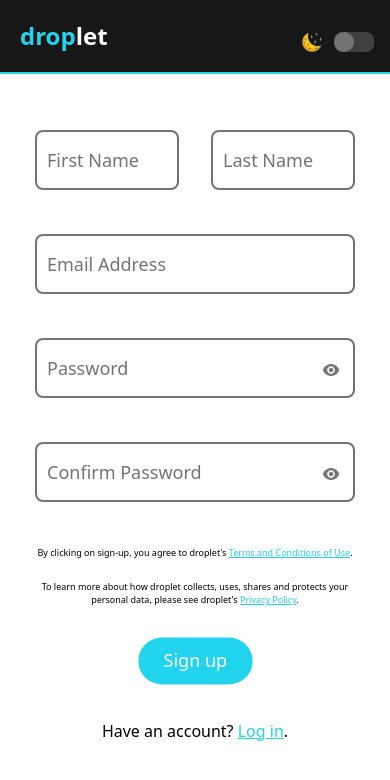
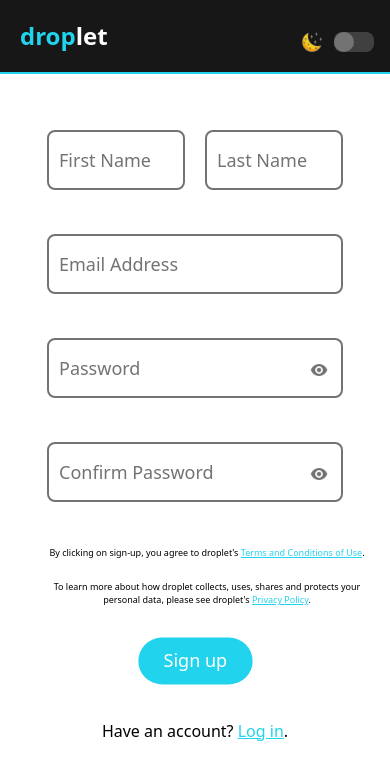
Before and after one commit to majdbrt/droplet, a React (Create React App) app in the folder client/: page /signup in a window 390 px wide. Shown: the top 780 px of the page. Built offline with nearby package versions, Linux system fonts and the light colour scheme; no server answers; what axios-retry would draw is missing.

Commit message:
Update SignupForm.js

```diff
--- a/client/src/components/SignupForm.js
+++ b/client/src/components/SignupForm.js
@@ -170,45 +170,45 @@
     }// handleSubmit
 
     return (
-        <div className="flex-1 flex flex-col items-center mx-auto w-full " >
+        <div className="flex flex-col my-auto items-center overflow-x-hidden  w-full " >
 
-            <form className=" mx-auto py-14 px-2 md:p-20 md:pt-10 md:pb-7 pb-8 h-auto" onSubmit={handleSubmit} >
-                <div className="flex flex-row md:w-96 w-80 justify-between mx-auto ">
+            <form className=" w-[80%] md:w-fit md:mx-auto py-14 px-2 md:p-20 md:pt-10 md:pb-7 pb-8 h-auto" onSubmit={handleSubmit} >
+                <div className="w-full mx-auto flex flex-row md:w-96  justify-between ">
                     <div className="relative md:m-10 my-10 mb-0 md:mb-0 mt-0 md:mt-0 md:mx-0 mx-0" >
-                        <input autoComplete="off" id="firstName" name="firstName" type="text" onChange={handleChange} onBlur={validateName} className={`block px-3  ${darkTheme ? ' text-white bg-neutral-900 hover:bg-neutral-800 focus:bg-neutral-800 ' : 'text-dark  hover:bg-neutral-50 focus:bg-neutral-50'} focus:outline-none border-solid appearance-none peer/email py-4 rounded-lg focus:border-cyan-400 hover:border-cyan-400 outline-none ${valid.firstName ? 'border-neutral-500' : 'border-rose-500'}  focus:outline border-2 w-36 md:w-44 md:m-0`} placeholder="" value={form.firstName} />
+                        <input autoComplete="off" id="firstName" name="firstName" type="text" onChange={handleChange} onBlur={validateName} className={`block px-3  ${darkTheme ? ' text-white bg-neutral-900 hover:bg-neutral-800 focus:bg-neutral-800 ' : 'text-dark  hover:bg-neutral-50 focus:bg-neutral-50'} focus:outline-none border-solid appearance-none peer/email py-4 rounded-lg focus:border-cyan-400 hover:border-cyan-400 outline-none ${valid.firstName ? 'border-neutral-500' : 'border-rose-500'}  focus:outline border-2 w-full md:w-44 md:m-0`} placeholder="" value={form.firstName} />
 
                         <label htmlFor="firstName" className={`absolute filled ${darkTheme ? 'bg-neutral-900' : 'bg-white'}  ${form.firstName ? '-translate-y-7 text-sm ' : 'text-lg'}  top-4 left-3 ${valid.firstName ? 'text-neutral-500' : 'text-rose-500'} peer-focus/email:-translate-y-7 peer-hover/email:-translate-y-7 transform peer-focus/email:text-cyan-400 peer-hover/email:text-cyan-400 peer-focus/email:text-sm peer-hover/email:text-sm  z-10`}>First Name</label>
 
                     </div>
-                    <div className="relative md:m-10 my-10 mb-0 md:mb-0 mt-0 md:mt-0  md:mx-0 " >
-                        <input autoComplete="off" id="lastName" name="lastName" type="text" onChange={handleChange} onBlur={validateName} className={`block px-3  ${darkTheme ? ' text-white bg-neutral-900 hover:bg-neutral-800 focus:bg-neutral-800 ' : 'text-dark  hover:bg-neutral-50 focus:bg-neutral-50'} focus:outline-none border-solid appearance-none peer/email py-4 rounded-lg focus:border-cyan-400 hover:border-cyan-400 outline-none ${valid.lastName ? 'border-neutral-500' : 'border-rose-500'}  focus:outline border-2 w-36 md:w-44 `} placeholder="" value={form.lastName} />
+                    <div className="relative md:m-10 ml-5 my-10 mb-0 md:mb-0 mt-0 md:mt-0  md:mx-0 " >
+                        <input autoComplete="off" id="lastName" name="lastName" type="text" onChange={handleChange} onBlur={validateName} className={`block px-3  ${darkTheme ? ' text-white bg-neutral-900 hover:bg-neutral-800 focus:bg-neutral-800 ' : 'text-dark  hover:bg-neutral-50 focus:bg-neutral-50'} focus:outline-none border-solid appearance-none peer/email py-4 rounded-lg focus:border-cyan-400 hover:border-cyan-400 outline-none ${valid.lastName ? 'border-neutral-500' : 'border-rose-500'}  focus:outline border-2 w-full md:w-44 `} placeholder="" value={form.lastName} />
 
                         <label htmlFor="lastName" className={`absolute filled ${darkTheme ? 'bg-neutral-900' : 'bg-white'}  ${form.lastName ? '-translate-y-7 text-sm ' : 'text-lg'}  top-4 left-3 ${valid.lastName ? 'text-neutral-500' : 'text-rose-500'} peer-focus/email:-translate-y-7 peer-hover/email:-translate-y-7 transform peer-focus/email:text-cyan-400 peer-hover/email:text-cyan-400 peer-focus/email:text-sm peer-hover/email:text-sm  z-10`}>Last Name</label>
 
                     </div>
                 </div>
-                <p className={`${valid.lastName && valid.firstName ? 'invisible' : ''} flex flex-row md:w-96 w-80 justify-between mx-auto   text-rose-500 pt-2 text-left`}>Please enter a valid name</p>
+                <p className={`${valid.lastName && valid.firstName ? 'invisible' : ''} flex flex-row md:w-96 w-[95%] justify-between mx-auto   text-rose-500 pt-2 text-left`}>Please enter a valid name</p>
                 <div className="relative md:m-10  mb-0 md:mb-0 md:my-3 my-3" >
-                    <input autoComplete="off" id="login-email" name="email" type="email" onChange={handleChange} onBlur={validateEmail} className={`block px-3  ${darkTheme ? ' text-white bg-neutral-900 hover:bg-neutral-800 focus:bg-neutral-800 ' : 'text-dark  hover:bg-neutral-50 focus:bg-neutral-50'} focus:outline-none border-solid appearance-none peer/email py-4 rounded-lg focus:border-cyan-400 hover:border-cyan-400 outline-none ${valid.email ? 'border-neutral-500' : 'border-rose-500'}  focus:outline border-2 w-80 md:w-96`} placeholder="" value={form.email} />
+                    <input autoComplete="off" id="login-email" name="email" type="email" onChange={handleChange} onBlur={validateEmail} className={`block px-3  ${darkTheme ? ' text-white bg-neutral-900 hover:bg-neutral-800 focus:bg-neutral-800 ' : 'text-dark  hover:bg-neutral-50 focus:bg-neutral-50'} focus:outline-none border-solid appearance-none peer/email py-4 rounded-lg focus:border-cyan-400 hover:border-cyan-400 outline-none ${valid.email ? 'border-neutral-500' : 'border-rose-500'}  focus:outline border-2 w-full mx-auto md:w-96`} placeholder="" value={form.email} />
 
                     <label htmlFor="login-email" className={`absolute filled ${darkTheme ? 'bg-neutral-900' : 'bg-white'}  ${form.email ? '-translate-y-7 text-sm ' : 'text-lg'}  top-4 left-3 ${valid.email ? 'text-neutral-500' : 'text-rose-500'} peer-focus/email:-translate-y-7 peer-hover/email:-translate-y-7 transform peer-focus/email:text-cyan-400 peer-hover/email:text-cyan-400 peer-focus/email:text-sm peer-hover/email:text-sm  z-10`}>Email Address</label>
                     <p className={`${valid.email ? 'invisible' : ''} text-rose-500 pt-2 text-left`}>Please enter a valid email address</p>
                 </div>
 
                 <div className="relative md:m-10 md:my-3 my-3" >
-                    <input autoComplete="off" id="login-password" name="password" type={`${form.showPassword ? 'text' : 'password'}`} onChange={handleChange} onBlur={validatePassword} className={`block px-3  ${darkTheme ? ' text-white bg-neutral-900 hover:bg-neutral-800 focus:bg-neutral-800 ' : 'text-dark  hover:bg-neutral-50 focus:bg-neutral-50'} focus:outline-none border-solid appearance-none peer/email py-4 rounded-lg focus:border-cyan-400 hover:border-cyan-400 outline-none ${valid.password ? 'border-neutral-500' : 'border-rose-500'}  focus:outline border-2 w-80 md:w-96`} placeholder="" value={form.password} />
+                    <input autoComplete="off" id="login-password" name="password" type={`${form.showPassword ? 'text' : 'password'}`} onChange={handleChange} onBlur={validatePassword} className={`block px-3  ${darkTheme ? ' text-white bg-neutral-900 hover:bg-neutral-800 focus:bg-neutral-800 ' : 'text-dark  hover:bg-neutral-50 focus:bg-neutral-50'} focus:outline-none border-solid appearance-none peer/email py-4 rounded-lg focus:border-cyan-400 hover:border-cyan-400 outline-none ${valid.password ? 'border-neutral-500' : 'border-rose-500'}  focus:outline border-2 w-full mx-auto md:w-96`} placeholder="" value={form.password} />
                     <img src={eyeIcon} alt="" onClick={handleShowPassword} className="scale-75 absolute right-3 top-5" />
                     <label htmlFor="login-passowrd" className={`absolute filled ${darkTheme ? 'bg-neutral-900' : 'bg-white'}  ${form.password ? '-translate-y-7 text-sm ' : 'text-lg'}  top-4 left-3 ${valid.password ? 'text-neutral-500' : 'text-rose-500'} peer-focus/email:-translate-y-7 peer-hover/email:-translate-y-7 transform peer-focus/email:text-cyan-400 peer-hover/email:text-cyan-400 peer-focus/email:text-sm peer-hover/email:text-sm  z-10`}>Password</label>
                     <p className={`${valid.password ? 'invisible' : ''} text-rose-500 pt-2 text-left`}>Please enter a valid password</p>
                 </div>
 
                 <div className="relative md:m-10 md:my-3 my-3" >
-                    <input autoComplete="off" id="login-confirmPassword" name="confirmPassword" type={`${form.showConfirmPassword ? 'text' : 'password'}`} onChange={handleChange} onBlur={validateConfirmPassword} className={`block px-3  ${darkTheme ? ' text-white bg-neutral-900 hover:bg-neutral-800 focus:bg-neutral-800 ' : 'text-dark  hover:bg-neutral-50 focus:bg-neutral-50'} focus:outline-none border-solid appearance-none peer/email py-4 rounded-lg focus:border-cyan-400 hover:border-cyan-400 outline-none ${valid.confirmPassword ? 'border-neutral-500' : 'border-rose-500'}  focus:outline border-2 w-80 md:w-96`} placeholder="" value={form.confirmPassword} />
+                    <input autoComplete="off" id="login-confirmPassword" name="confirmPassword" type={`${form.showConfirmPassword ? 'text' : 'password'}`} onChange={handleChange} onBlur={validateConfirmPassword} className={`block px-3  ${darkTheme ? ' text-white bg-neutral-900 hover:bg-neutral-800 focus:bg-neutral-800 ' : 'text-dark  hover:bg-neutral-50 focus:bg-neutral-50'} focus:outline-none border-solid appearance-none peer/email py-4 rounded-lg focus:border-cyan-400 hover:border-cyan-400 outline-none ${valid.confirmPassword ? 'border-neutral-500' : 'border-rose-500'}  focus:outline border-2 w-full mx-auto md:w-96`} placeholder="" value={form.confirmPassword} />
                     <img src={eyeIcon} alt="" onClick={handleShowConfirmPassword} className="scale-75 absolute right-3 top-5" />
                     <label htmlFor="login-confirmPassword" className={`absolute filled ${darkTheme ? 'bg-neutral-900' : 'bg-white'}  ${form.confirmPassword ? '-translate-y-7 text-sm ' : 'text-lg'}  top-4 left-3 ${valid.confirmPassword ? 'text-neutral-500' : 'text-rose-500'} peer-focus/email:-translate-y-7 peer-hover/email:-translate-y-7 transform peer-focus/email:text-cyan-400 peer-hover/email:text-cyan-400 peer-focus/email:text-sm peer-hover/email:text-sm  z-10`}>Confirm Password</label>
                     <p className={`${valid.confirmPassword ? 'invisible' : ''} text-rose-500 pt-2 text-left`}>Password doesn't match</p>
                 </div>
-                <div className=" w-80 md:w-96 mx-auto text-[9px] md:text-[11px] ">
+                <div className=" w-80 text-center md:w-96 mx-auto text-[9px] md:text-[11px] ">
                     <p className={` mb-5 ${darkTheme ? 'text-white' : 'text-black'}   font-md `}>By clicking on sign-up, you agree to droplet's <span className="cursor-pointer underline text-cyan-400">Terms and Conditions of Use</span>.</p>
                     <p className={` mt-5 mb-7 md:mb-9 ${darkTheme ? 'text-white' : 'text-black'}  font-md `}>To learn more about how droplet collects, uses, shares and protects your personal data, please see droplet's <span className="cursor-pointer underline text-cyan-400">Privacy Policy</span>.</p>
                 </div>
```
